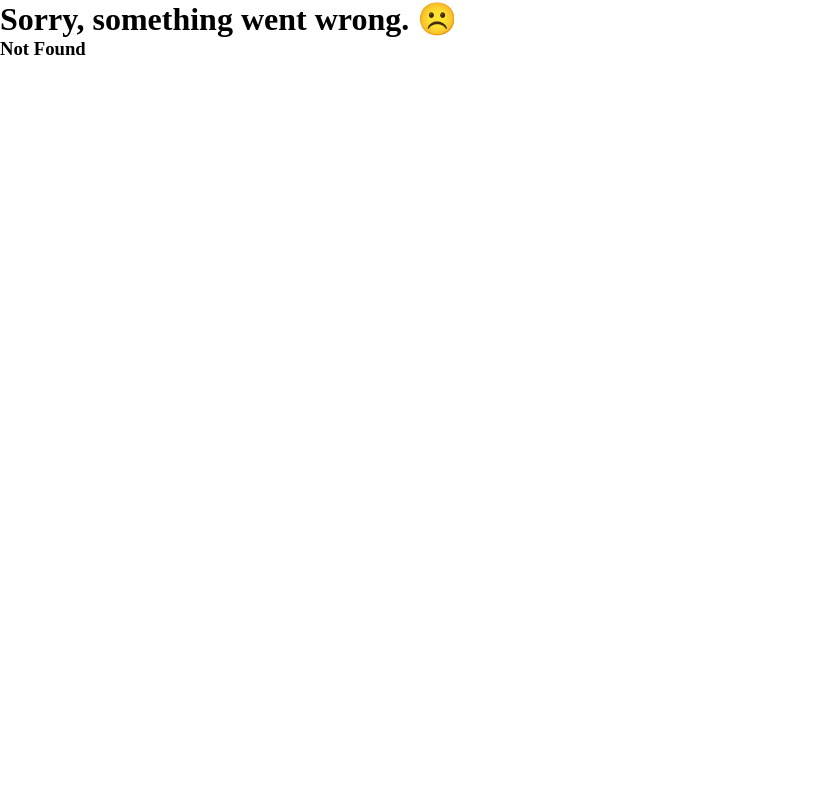
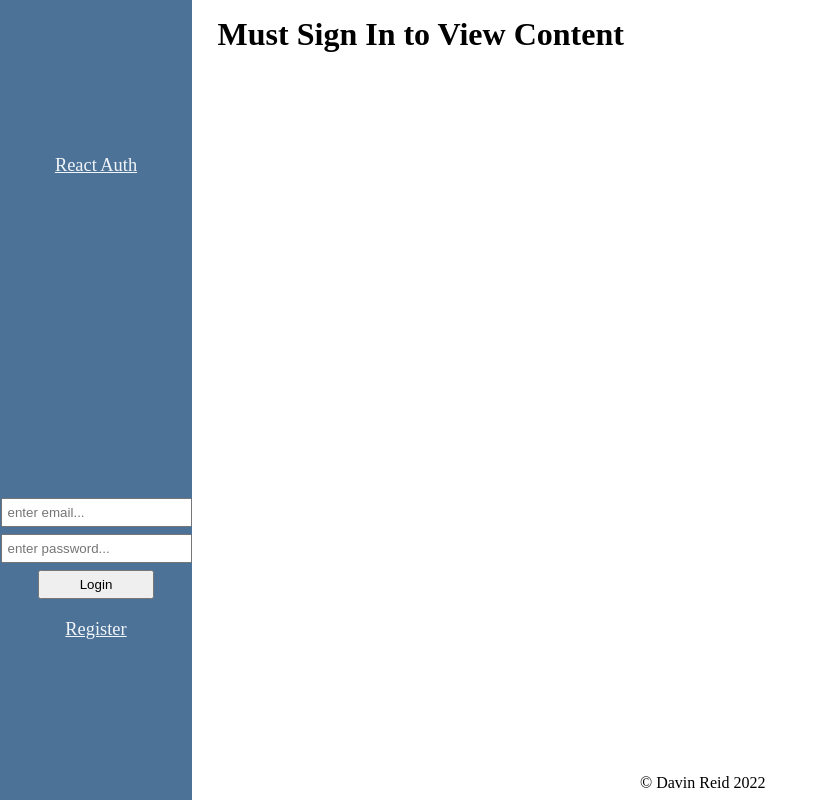
Before and after one commit to DavTheDev20/react-auth-test, a React (Vite) app in the folder client/: page /secret in a window 1280 px wide. Before the commit this address had no page. Shown: the whole page, without its empty margins (0-828 px from the left). Built offline with nearby package versions, Linux system fonts and the light colour scheme.

Commit message:
Completed auth configuration for frontend

```diff
--- /dev/null
+++ b/client/src/auth.ts
@@ -0,0 +1,60 @@
+import axios from 'axios';
+
+export const useAuth = (): boolean => {
+  const user = localStorage.getItem('user');
+  if (user) return true;
+
+  return false;
+};
+
+export const authProvder = {
+  async login(email: string, password: string, callback: VoidFunction) {
+    try {
+      const response = await axios.post('http://localhost:8080/api/login', {
+        email,
+        password,
+      });
+      const data = await response.data;
+
+      if (response.status === 200) {
+        console.log('Login successsful.');
+        const userToken = data.token;
+        localStorage.setItem('user', userToken);
+        return callback();
+      }
+    } catch (error: any) {
+      console.error(error);
+      return alert(error.response.data.error);
+    }
+  },
+  logout(callback: VoidFunction) {
+    localStorage.removeItem('user');
+    callback();
+  },
+  async register(
+    userData: {
+      email: string;
+      username: string;
+      password: string;
+      name: string;
+    },
+    callback: VoidFunction
+  ) {
+    try {
+      const response = await axios.post(
+        'http://localhost:8080/api/register',
+        userData
+      );
+      const data = await response.data;
+      if (response.status === 200) {
+        console.log('Successfuly registered...');
+        const userToken = data.token;
+        localStorage.setItem('user', userToken);
+        return callback();
+      }
+    } catch (error: any) {
+      console.error(error);
+      return alert(error.response.data.error);
+    }
+  },
+};
--- a/client/src/main.tsx
+++ b/client/src/main.tsx
@@ -1,11 +1,20 @@
 import React, { useContext, useState } from 'react';
 import ReactDOM from 'react-dom/client';
 import { createBrowserRouter, RouterProvider } from 'react-router-dom';
+import { authProvder, useAuth } from './auth';
 import Root from './routes/Root';
 import ErrorPage from './error-page';
 import Home from './routes/Home';
 import Register from './routes/Register';
 import './index.css';
+
+const RequireAuth = ({ children }: { children: JSX.Element }): JSX.Element => {
+  const auth = useAuth();
+
+  if (auth) return children;
+
+  return <h1>Must Sign In to View Content</h1>;
+};
 
 const router = createBrowserRouter([
   {
@@ -21,6 +30,14 @@ const router = createBrowserRouter([
         path: '/register',
         element: <Register />,
       },
+      {
+        path: '/secret',
+        element: (
+          <RequireAuth>
+            <h1>Secret</h1>
+          </RequireAuth>
+        ),
+      },
     ],
   },
 ]);
--- a/client/src/routes/Register.tsx
+++ b/client/src/routes/Register.tsx
@@ -1,7 +1,51 @@
+import React from 'react';
+import { authProvder } from '../auth';
+import { useNavigate } from 'react-router-dom';
+
 export default function Register() {
+  const navigate = useNavigate();
+
+  const register = (event: React.FormEvent) => {
+    event.preventDefault();
+
+    const { target }: any = event;
+
+    const name = target.name.value;
+    const username = target.username.value;
+    const email = target.email.value;
+    const password = target.password.value;
+    const passwordConfirm = target.passwordConfirm.value;
+
+    if (password !== passwordConfirm)
+      return alert('Passwords do not match, please re-enter.');
+
+    authProvder.register({ name, username, email, password }, () => {
+      console.log('Registered.');
+      navigate('/', { replace: true });
+      window.location.reload();
+    });
+  };
+
   return (
     <div id="Register">
       <h1>Register</h1>
+      <form onSubmit={register}>
+        <input type={'text'} placeholder="name" name="name" />
+        <br />
+        <input type={'text'} placeholder="username" name="username" />
+        <br />
+        <input type={'email'} placeholder="email" name="email" />
+        <br />
+        <input type={'password'} placeholder="password" name="password" />
+        <br />
+        <input
+          type={'password'}
+          placeholder="confirm password"
+          name="passwordConfirm"
+        />
+        <br />
+        <button type="submit">Submit</button>
+      </form>
     </div>
   );
 }
--- a/client/src/routes/Root.tsx
+++ b/client/src/routes/Root.tsx
@@ -1,19 +1,67 @@
+import React from 'react';
 import { Outlet, Link } from 'react-router-dom';
+import { authProvder, useAuth } from '../auth';
+import { useNavigate } from 'react-router-dom';
 
 import '../Root.css';
 
 export default function Root() {
   const currenYear = new Date().getFullYear();
+
+  const user = useAuth();
+  const navigate = useNavigate();
+
+  const login = (event: React.FormEvent) => {
+    event.preventDefault();
+    const { target }: any = event;
+
+    const email = target.email.value;
+    const password = target.password.value;
+
+    authProvder.login(email, password, () => {
+      console.log('Signed in');
+      window.location.reload();
+    });
+  };
+
+  const logout = () => {
+    authProvder.logout(() => {
+      console.log('Signed out');
+      navigate('/', { replace: true });
+      window.location.reload();
+    });
+  };
+
   return (
     <div className="Root">
       <nav>
         <Link to="/">React Auth</Link>
+        {user ? (
+          <ul>
+            <li>
+              <Link to="/secret">Secret</Link>
+            </li>
+            <li>
+              <a href="#" onClick={logout}>
+                Logout
+              </a>
+            </li>
+          </ul>
+        ) : (
           <ul>
             <li>
               <div id="login-form">
-              <form>
-                <input type={'email'} placeholder={'enter email...'} />
-                <input type={'password'} placeholder={'enter password...'} />
+                <form onSubmit={login}>
+                  <input
+                    type={'email'}
+                    placeholder={'enter email...'}
+                    name="email"
+                  />
+                  <input
+                    type={'password'}
+                    placeholder={'enter password...'}
+                    name="password"
+                  />
                   <br />
                   <button type="submit">Login</button>
                 </form>
@@ -23,6 +71,7 @@ export default function Root() {
               <Link to="/register">Register</Link>
             </li>
           </ul>
+        )}
       </nav>
       <div className="main-content">
         <Outlet />
```
Lines whose indentation alone changed are shown as unchanged.
